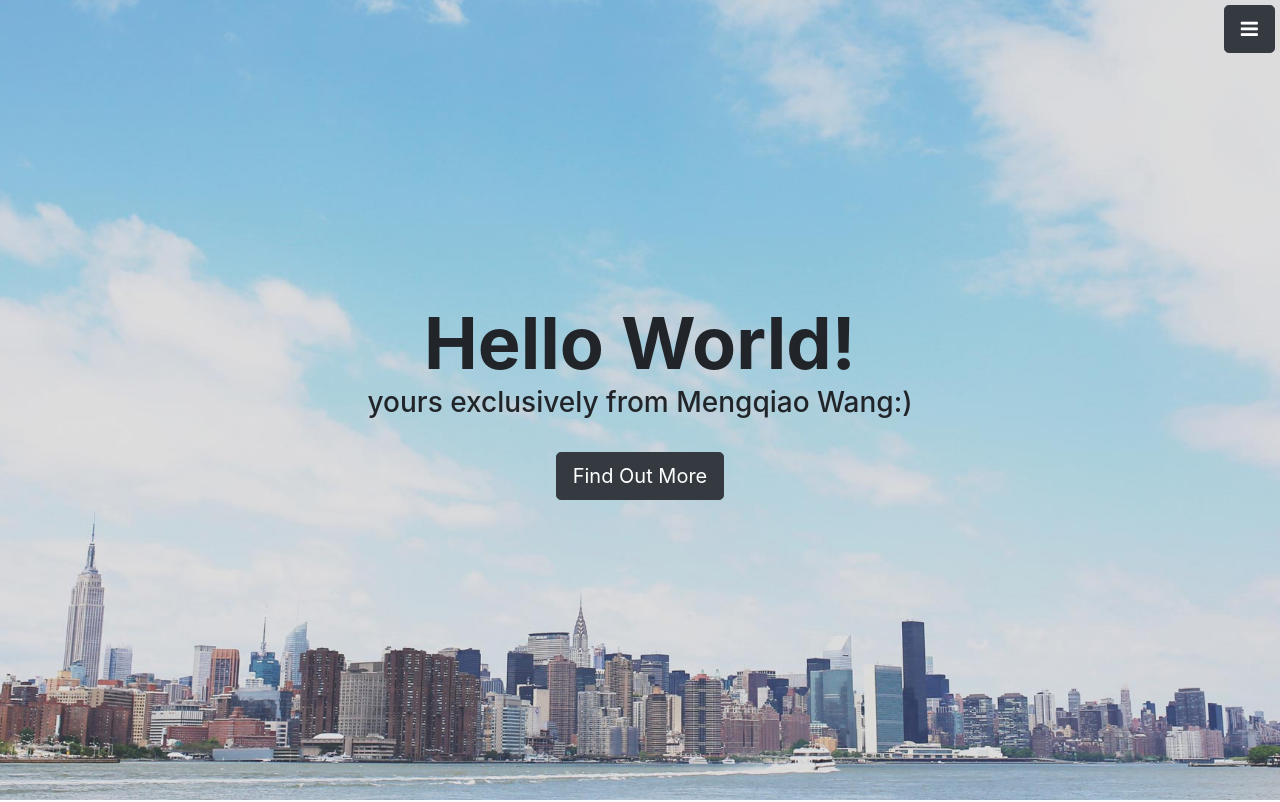
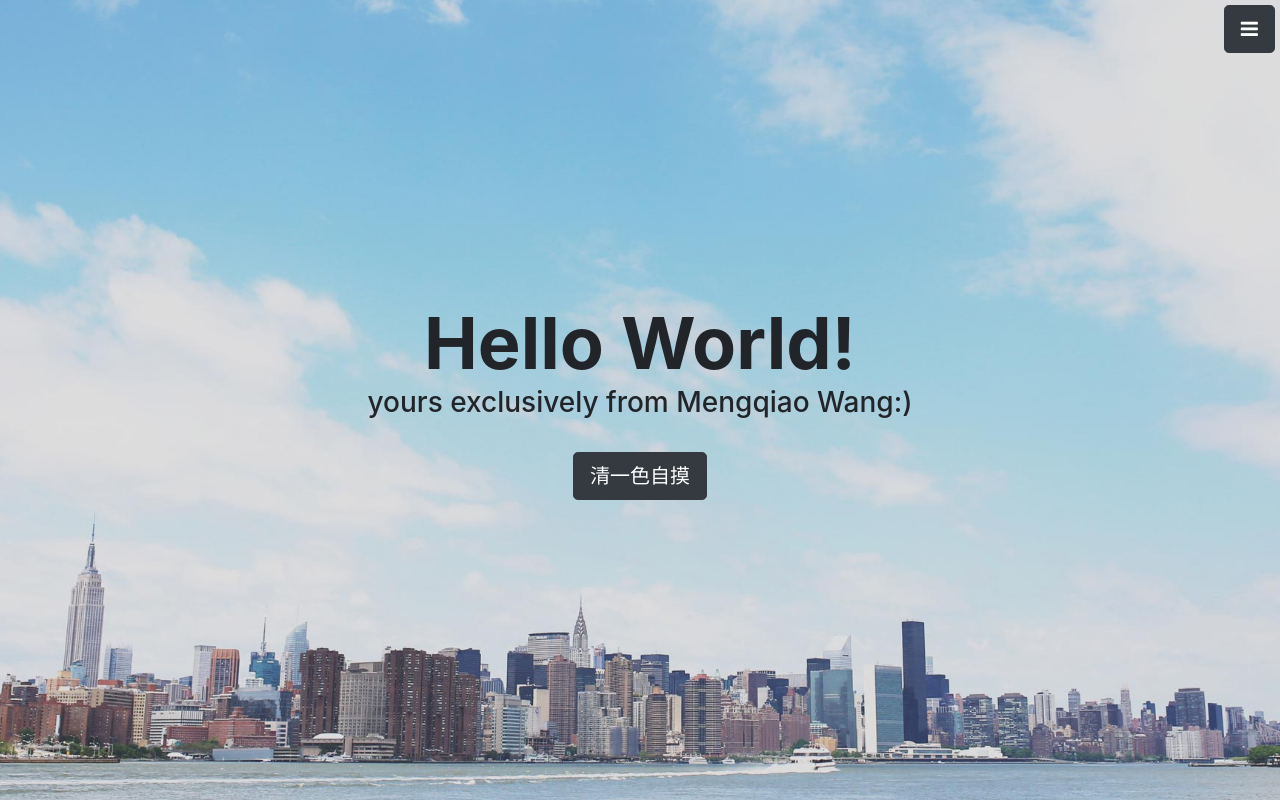
Before and after one commit to mengqiaowang/homepage, a website with bundled scripts: page index.html in a window 1280 px wide. Shown: the top 802 px of the page. Built offline with nearby package versions, Linux system fonts and the light colour scheme.

Commit message:
change next text

```diff
--- a/index.html
+++ b/index.html
@@ -59,7 +59,7 @@
         <h1>Hello World!</h1>
         <h3>yours exclusively from Mengqiao Wang:)</h3>
         <br>
-        <a href="#about" class="btn btn-dark btn-lg js-scroll-trigger">Find Out More</a>
+        <a href="#about" class="btn btn-dark btn-lg js-scroll-trigger">清一色自摸</a>
       </div>
     </header>
 
```
